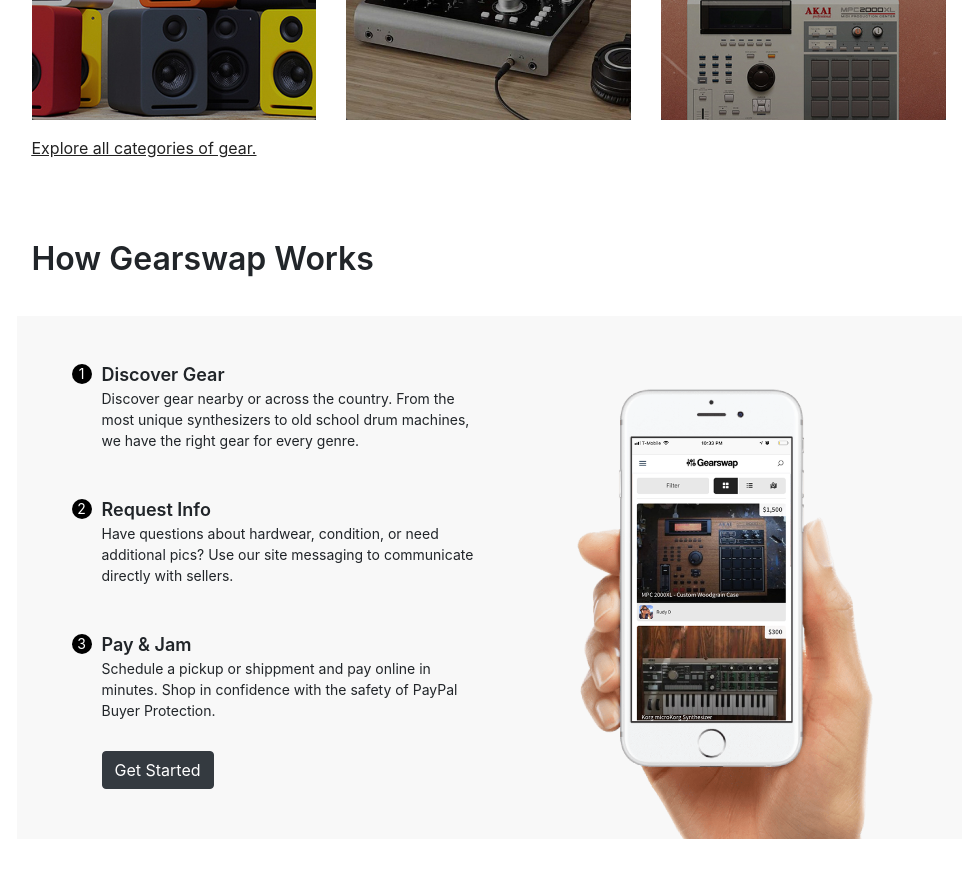
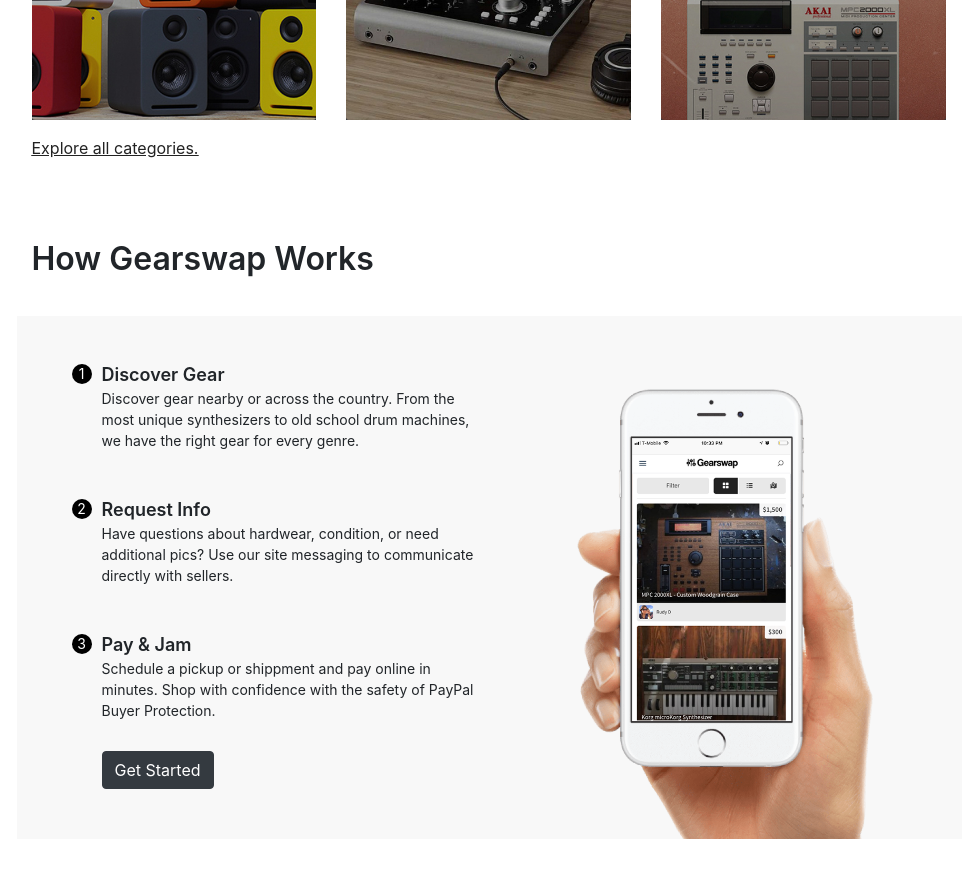
Before and after one commit to rdelcampo13/gearswap, a React (Create React App) app in the folder client/: page / in a window 1280 px wide. Shown: the part 880-1758 px from the top of the page, without its empty margins (151-1128 px from the left). Built offline with nearby package versions, Linux system fonts and the light colour scheme.

Commit message:
update link and text

```diff
--- a/client/src/pages/Home/Home.js
+++ b/client/src/pages/Home/Home.js
@@ -161,7 +161,7 @@ class Home extends Component {
 
                   </div>
 
-                  <a className="container-link" href="https://gearswap.sharetribe.com/"><p className="container-link">Explore all categories of gear.</p></a>
+                  <a className="container-link" href="https://gearswap.sharetribe.com/"><p className="container-link">Explore all categories.</p></a>
                 </div>
               </div>
             </div>
@@ -188,7 +188,7 @@ class Home extends Component {
                         <li>
                           <span className="how-title">Pay & Jam</span>
                           <br/>
-                          <span className="">Schedule a pickup or shippment and pay online in minutes. Shop in confidence with the safety of PayPal Buyer Protection.</span>
+                          <span className="">Schedule a pickup or shippment and pay online in minutes. Shop with confidence with the safety of PayPal Buyer Protection.</span>
                           <br/>
                           <a href="https://gearswap.sharetribe.com" className="btn btn-dark" style={{ marginTop: '30px', marginBottom: '10px' }} >Get Started</a>
                         </li>
```
Also changed, not shown: 7 other files (tests, documents, lock files or other folders).
